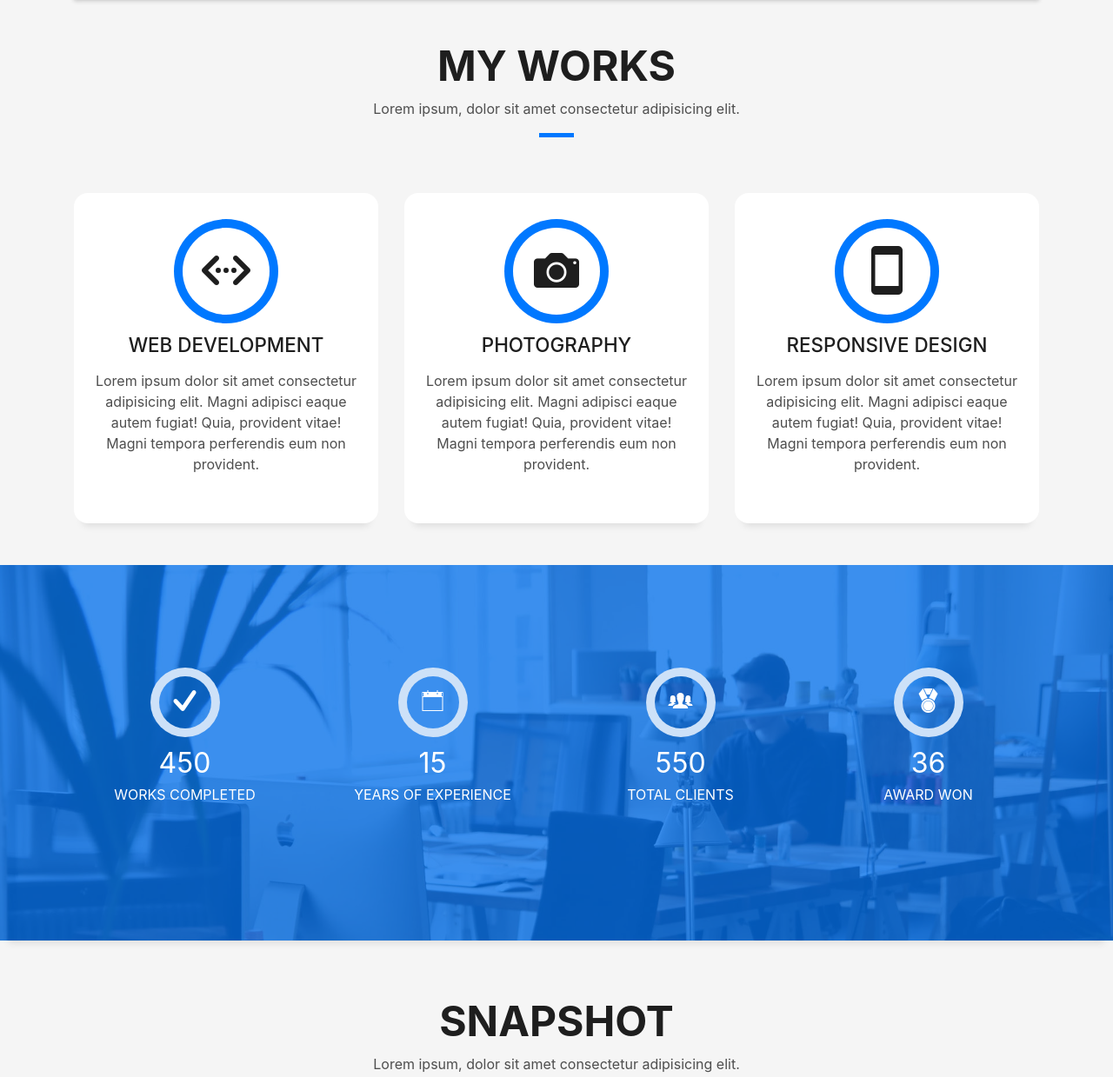
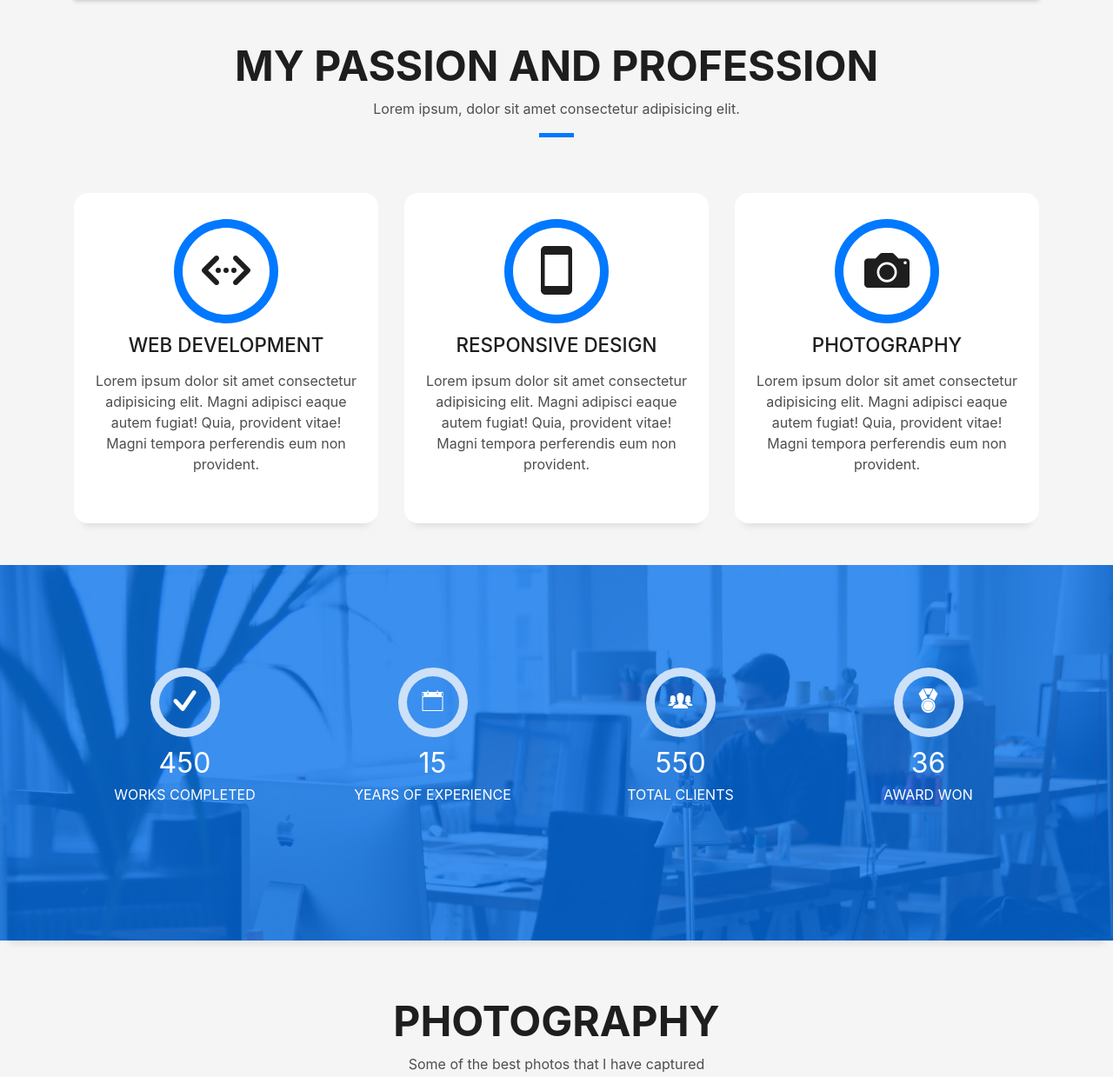
Before and after one commit to akkyyakhilesh/akkyy, a plain HTML site: page index.html in a window 1280 px wide. Shown: the part 1517-2756 px from the top of the page at 87% size. Drawn offline with Linux system fonts and the light colour scheme; files whose address does not match are found by name.

Commit message:
Image updated

```diff
--- a/index.html
+++ b/index.html
@@ -162,7 +162,7 @@
         <div class="col-sm-12">
           <div class="title-box text-center">
             <h3 class="title-a">
-              My WORKS
+              My Passion and Profession
             </h3>
             <p class="subtitle-a">
               Lorem ipsum, dolor sit amet consectetur adipisicing elit.
@@ -190,10 +190,10 @@
         <div class="col-md-4">
           <div class="service-box">
             <div class="service-ico">
-              <span class="ico-circle"><i class="ion-camera"></i></span>
+              <span class="ico-circle"><i class="ion-android-phone-portrait"></i></span>
             </div>
             <div class="service-content">
-              <h2 class="s-title">Photography</h2>
+              <h2 class="s-title">Responsive Design</h2>
               <p class="s-description text-center">
                 Lorem ipsum dolor sit amet consectetur adipisicing elit. Magni adipisci eaque autem fugiat! Quia,
                 provident vitae! Magni
@@ -202,13 +202,13 @@
             </div>
           </div>
         </div>
-        <div class="col-md-4">
+		<div class="col-md-4">
           <div class="service-box">
             <div class="service-ico">
-              <span class="ico-circle"><i class="ion-android-phone-portrait"></i></span>
+              <span class="ico-circle"><i class="ion-camera"></i></span>
             </div>
             <div class="service-content">
-              <h2 class="s-title">Responsive Design</h2>
+              <h2 class="s-title">Photography</h2>
               <p class="s-description text-center">
                 Lorem ipsum dolor sit amet consectetur adipisicing elit. Magni adipisci eaque autem fugiat! Quia,
                 provident vitae! Magni
@@ -281,10 +281,10 @@
         <div class="col-sm-12">
           <div class="title-box text-center">
             <h3 class="title-a">
-              SnapShot
+              Photography
             </h3>
             <p class="subtitle-a">
-              Lorem ipsum, dolor sit amet consectetur adipisicing elit.
+              Some of the best photos that I have captured
             </p>
             <div class="line-mf"></div>
           </div>
```
Also changed, not shown: img/work-1.jpg, img/work-2.jpg, img/work-4.jpg, img/work-5.jpg, img/work-6.jpg, 1 other file.
